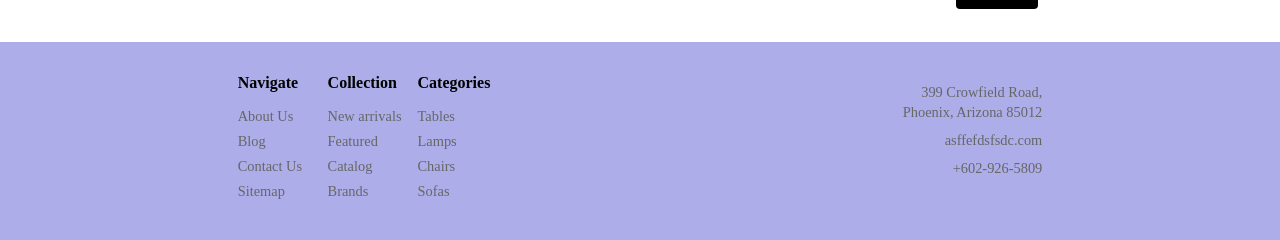
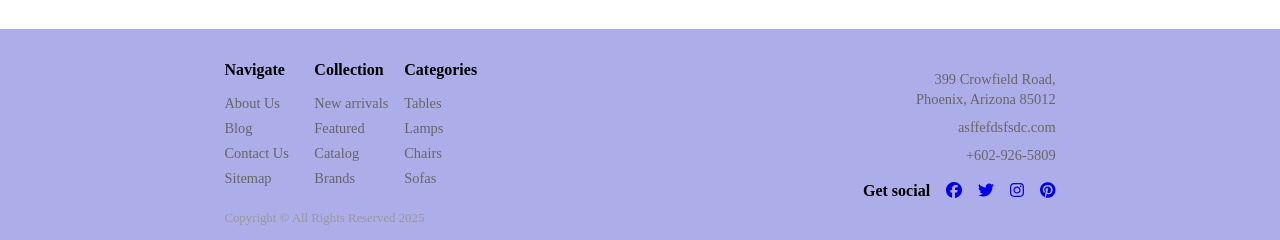
Before and after one commit to asmaaHamdym/vue-e-commerce, a Vue app: page / in a window 1280 px wide. Shown: the part 542-782 px from the top of the page. Built offline with nearby package versions, Linux system fonts and the light colour scheme.

Commit message:
Added FooterInfo with social links

```diff
--- a/src/App.vue
+++ b/src/App.vue
@@ -1,4 +1,12 @@
-<script lang="ts"></script>
+<script lang="ts">
+export default {
+  name: 'App',
+  components: {},
+  data() {
+    return {}
+  },
+}
+</script>
 
 <template>
   <RouterView />
--- a/src/components/Footer/Footer.vue
+++ b/src/components/Footer/Footer.vue
@@ -1,7 +1,6 @@
 <script lang="ts">
 import FooterInfo from './FooterInfo.vue'
 import FooterNavigation from './FooterNavigation.vue'
-import FooterSocials from './FooterSocials.vue'
 import FooterNewsletter from './FooterNewsletter.vue'
 
 export default {
@@ -15,7 +14,6 @@ export default {
     FooterNewsletter,
     FooterNavigation,
     FooterInfo,
-    FooterSocials,
   },
 }
 </script>
--- a/src/components/Footer/FooterInfo.vue
+++ b/src/components/Footer/FooterInfo.vue
@@ -6,6 +6,24 @@
     </p>
     <p class="footer-info__website">asffefdsfsdc.com</p>
     <p class="footer-info__phone">+602-926-5809</p>
+    <div class="footer-info__socials">
+      <h4 class="footer-info__title">Get social</h4>
+      <div class="footer-info__icons">
+        <a href="#" class="footer-social__link" aria-label="Facebook">
+          <font-awesome-icon :icon="['fab', 'facebook']" class="footer-social__icon" />
+        </a>
+
+        <a href="#" class="footer-social__link" aria-label="Twitter">
+          <font-awesome-icon :icon="['fab', 'twitter']" class="footer-social__icon" />
+        </a>
+        <a href="#" class="footer-social__link" aria-label="Instagram">
+          <font-awesome-icon :icon="['fab', 'instagram']" class="footer-social__icon" />
+        </a>
+        <a href="#" class="footer-social__link" aria-label="Pinterest">
+          <font-awesome-icon :icon="['fab', 'pinterest']" class="footer-social__icon" />
+        </a>
+      </div>
+    </div>
   </div>
 </template>
 
@@ -17,15 +35,45 @@ export default {
 
 <style scoped lang="scss">
 .footer-info {
-  text-align: right;
   &__address,
   &__website,
   &__phone {
     font-size: 0.9rem;
+    text-align: right;
     color: #666;
     margin: 0.5rem 0;
     line-height: 1.4;
     align-self: center;
   }
+  &__socials {
+    display: flex;
+    align-items: center;
+    gap: 1rem;
+    margin-top: 1rem;
+  }
+  &__title {
+    font-size: 1rem;
+    font-weight: 600;
+  }
+
+  &__icons {
+    display: flex;
+    gap: 1rem;
+  }
+
+  &__icon {
+    width: 32px;
+    height: 32px;
+    border-radius: 50%;
+    display: flex;
+    align-items: center;
+    justify-content: center;
+    cursor: pointer;
+    transition: background-color 0.3s;
+
+    &:hover {
+      background-color: #ccc;
+    }
+  }
 }
 </style>
--- a/src/components/Footer/FooterNavigation.vue
+++ b/src/components/Footer/FooterNavigation.vue
@@ -3,7 +3,9 @@ export default {
   name: 'FooterLinkGroup',
 
   data() {
-    return {}
+    return {
+      currentYear: new Date().getFullYear(),
+    }
   },
 }
 </script>
@@ -40,6 +42,7 @@ export default {
         </ul>
       </div>
     </div>
+    <p class="footer-navigation__copyright">Copyright © All Rights Reserved {{ currentYear }}</p>
   </div>
 </template>
 
@@ -74,5 +77,10 @@ export default {
       color: #333;
     }
   }
+  &__copyright {
+    font-size: 0.8rem;
+    color: #999;
+    margin-top: 1rem;
+  }
 }
 </style>
--- a/src/components/Footer/FooterSocials.vue
+++ /dev/null
@@ -1,15 +0,0 @@
-<template>
-  <p class="footer-info__copyright">Copyright © All Rights Reserved 2020</p>
-</template>
-
-<script>
-export default {}
-</script>
-
-<style>
-&__copyright {
-  font-size: 0.8rem;
-  color: #999;
-  margin-top: 1rem;
-}
-</style>
--- a/src/main.ts
+++ b/src/main.ts
@@ -4,10 +4,12 @@ import router from './router'
 import '@/assets/base.css'
 // font awsome imports
 import { library } from '@fortawesome/fontawesome-svg-core'
+
+import { faFacebook, faTwitter, faPinterest, faInstagram } from '@fortawesome/free-brands-svg-icons'
 import { faBars } from '@fortawesome/free-solid-svg-icons'
 import { FontAwesomeIcon } from '@fortawesome/vue-fontawesome'
 
-library.add(faBars)
+library.add(faBars, faFacebook, faTwitter, faPinterest, faInstagram)
 
 const app = createApp(App)
 
```
